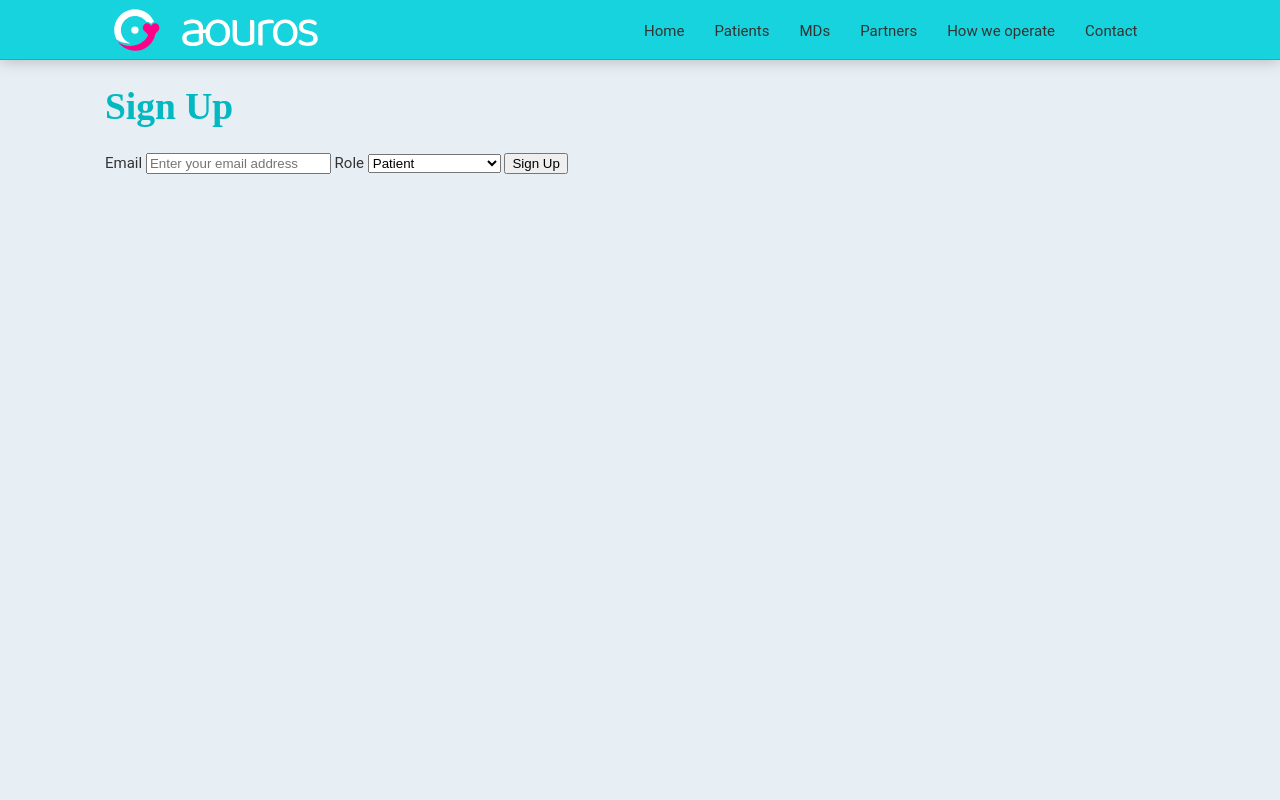
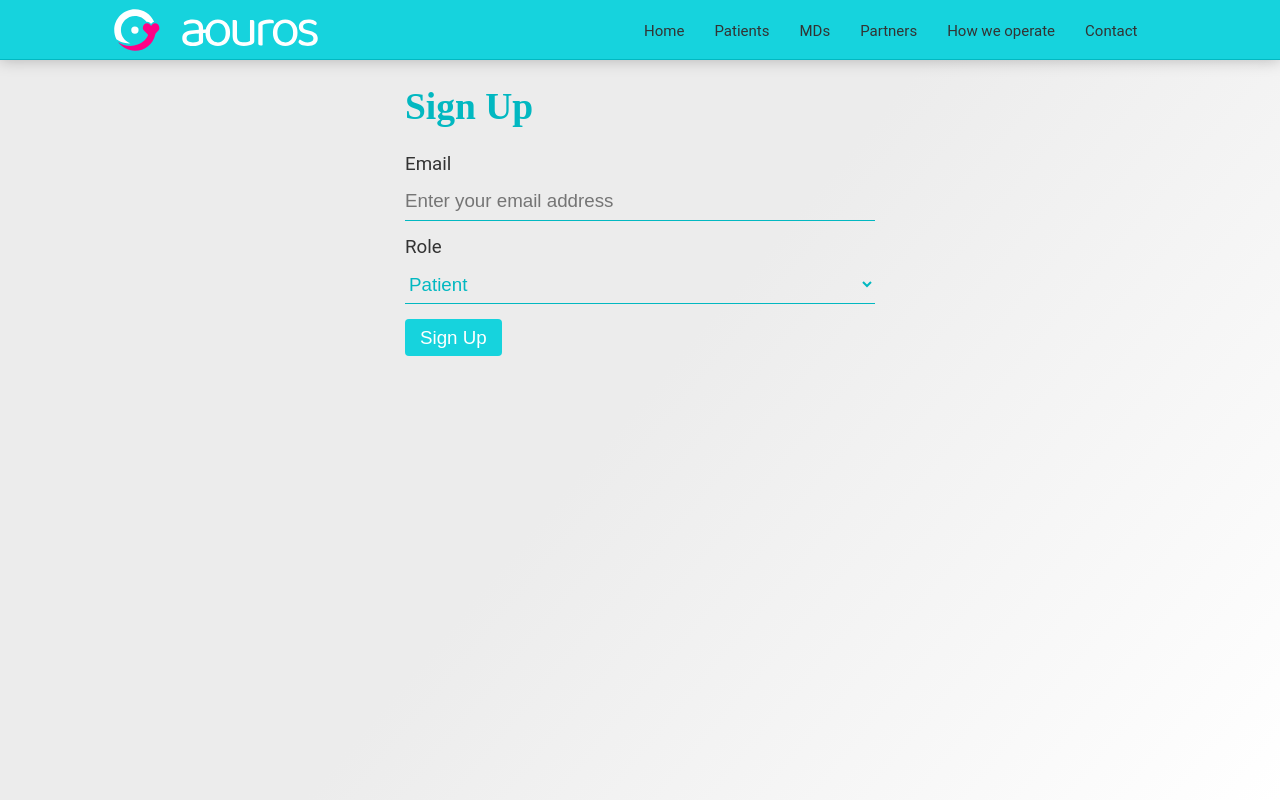
Before and after one commit to nxtwrld/aouros-www, a SvelteKit app: page /account in a window 1280 px wide. Built offline with nearby package versions, Linux system fonts and the light colour scheme; no server answers; a web font is replaced by a local one.

Commit message:
form styling, gradients

```diff
--- a/src/components/segment.svelte
+++ b/src/components/segment.svelte
@@ -20,6 +20,7 @@
 
     .segment:nth-child(odd) {
         background-color: var(--color-primary-lighter);
+        background-image: linear-gradient(150deg, var(--color-primary-light) 0%,  #ececec 30%, var(--color-primary-lighter) 100%);
     }
     .segment .page {
         transform: rotate(4deg);
--- a/src/routes/account/+page.svelte
+++ b/src/routes/account/+page.svelte
@@ -27,9 +27,12 @@
 
 
     <form  method="POST" action="?/signup" use:enhance>
+        <div class="field">
             <label for="email">Email</label>
             <input type="email" name="email" id="email" placeholder="Enter your email address" required>
+        </div>
 
+        <div class="field">
             <label for="role">Role</label>
             <select name="role" id="role" bind:value={role}>
                 <option value="patient">Patient</option>
@@ -37,12 +40,57 @@
                 <option value="researcher">Researcher</option>
                 <option value="partner">Integration Partner</option>
             </select>
+        </div>
+
 
         {#if ['researcher', 'partner'].includes(role)}
+        <div class="field">
             <textarea name="usecase" id="usecase" placeholder="Tell us more about your use case"></textarea>
+        </div>
         {/if}
 
         <button type="submit">Sign Up</button>
     </form>
     {/if}
 </div>
+
+
+<style>
+
+    .page {
+        max-width: 500px;
+    }
+
+    .field {
+        margin-bottom: 1rem;
+    }
+
+    .field label {
+        display: block;
+        font-size: 1.25rem;
+        margin-bottom: .5rem;
+
+    }
+    .field input,
+    .field textarea,
+    .field select {
+        border: 0;
+        border-bottom: 1px solid var(--color-primary-dark);;
+        background-color: transparent;
+        color: var(--color-primary-dark);
+        font-size: 1.25rem;
+        padding: .5rem 0;
+        width: 100%;
+
+    }
+
+    button {
+        background-color: var(--color-primary);
+        border: 0;
+        border-radius: 4px;
+        color: #FFF;
+        cursor: pointer;
+        font-size: 1.25rem;
+        padding: .5rem 1rem;
+    }
+</style>
--- a/src/routes/contact/+page.svelte
+++ b/src/routes/contact/+page.svelte
@@ -11,4 +11,10 @@
         </p>
     </address>
 
+
+    <h3>Request access to a beta account</h3>
+
+    <p>Aouros is currently undergoing intensive development to bring you a revolutionary healthcare experience. While we're refining our platform, we are granting access to beta accounts for a select group of individuals who wish to be at the forefront of this evolution. Be among the first to witness and influence the future of personalized healthcare.</p>
+    <a href="/account">Request beta account</a>
+
 </div>
--- a/src/routes/styles.css
+++ b/src/routes/styles.css
@@ -21,7 +21,7 @@ html, body {
     color: #333;
     width: 100vw;
     height: 100vh;
-    background-color: #ececec;
+    background-image: linear-gradient(130deg, #ececec 0%, #ececec 50%, #ffffff 100%);
 }
 
 :root {
```
Lines whose indentation alone changed are shown as unchanged.
